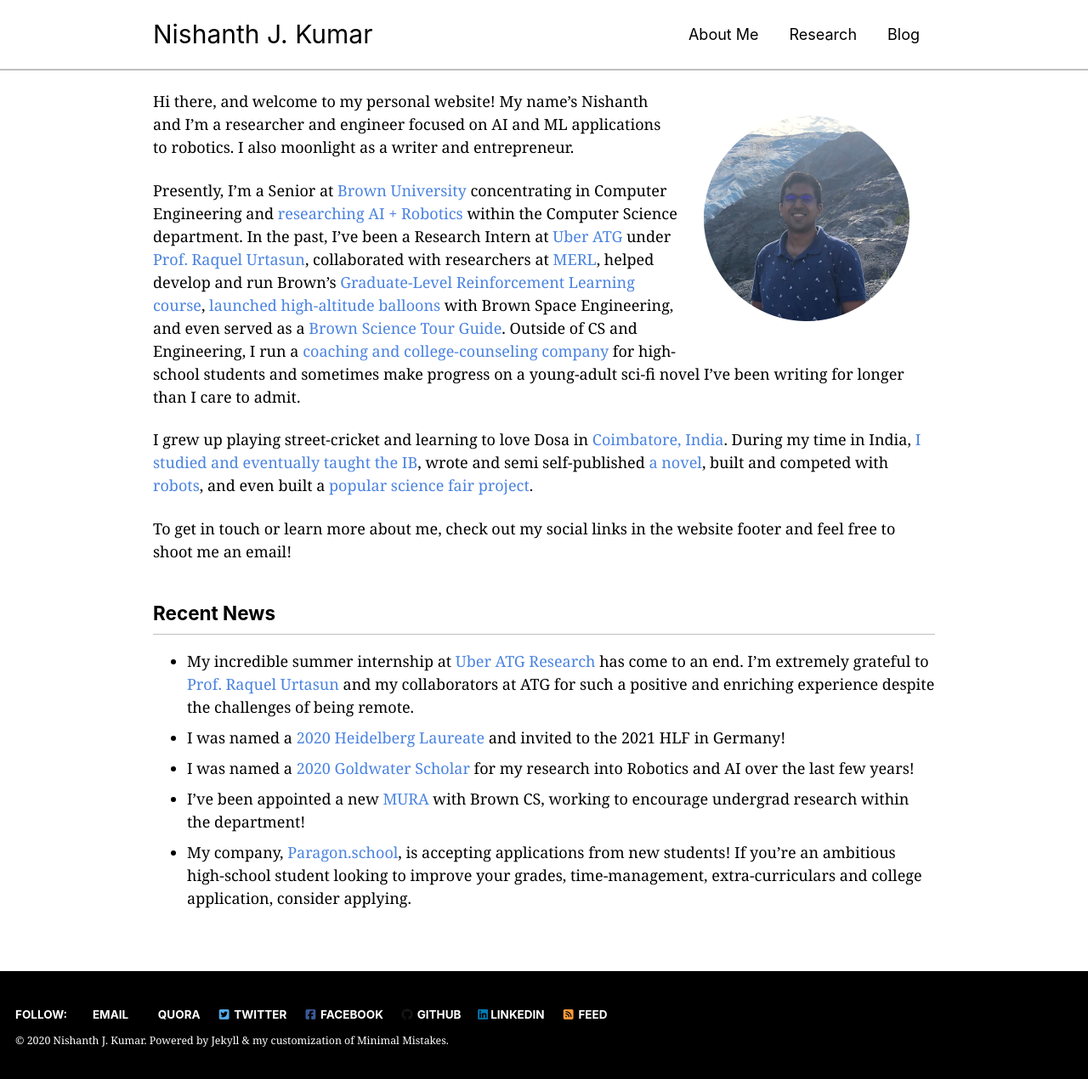
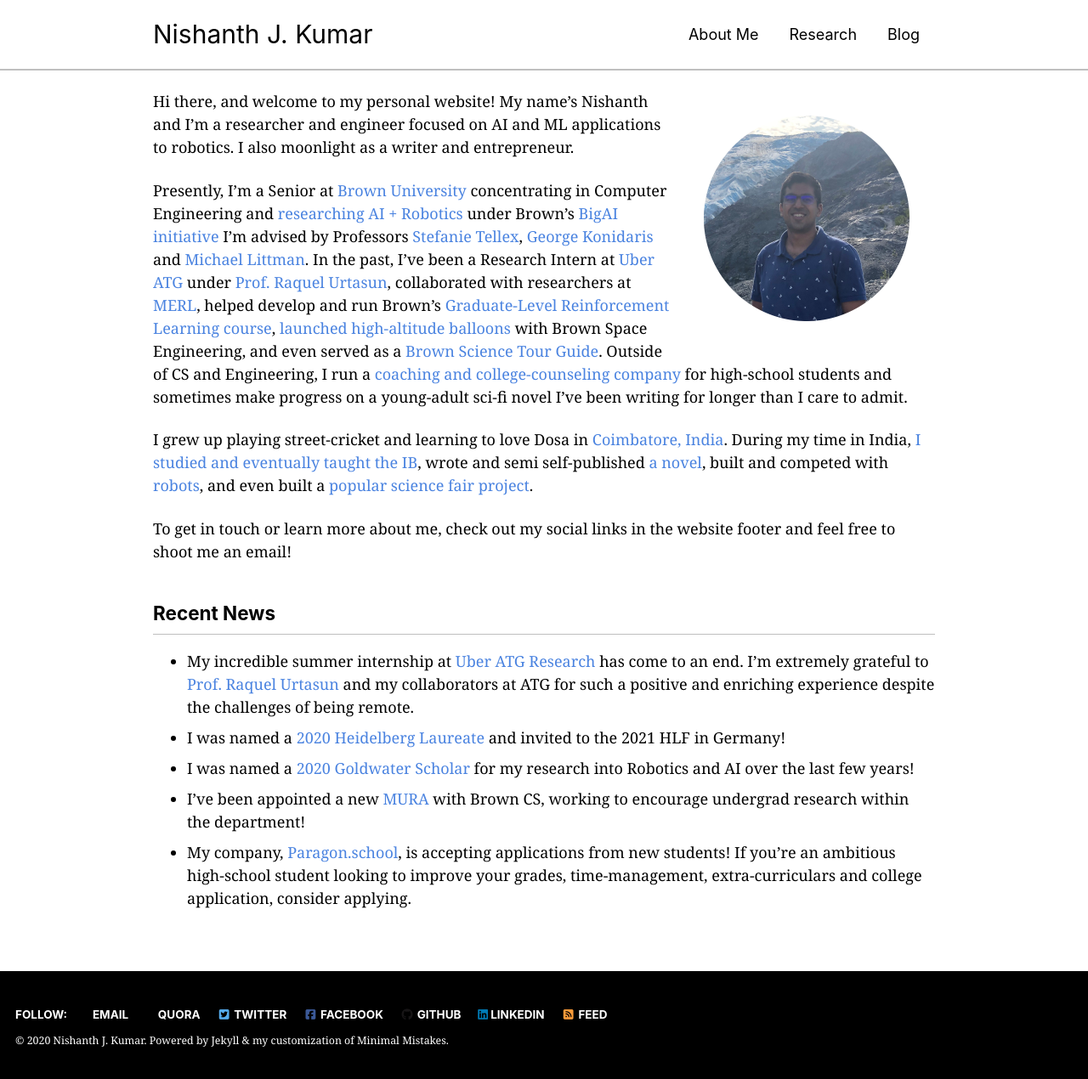
Before and after one commit to NishanthJKumar/NishanthJKumar.github.io, a Jekyll site: the page built from index.md, in a window 1280 px wide. Shown: the whole page at 85% size. Built offline with Jekyll 4.4.1, drawn with Linux system fonts in a browser that asks for light colours; cached includes are drawn as plain includes; nearby versions of some CDN libraries.

Commit message:
more updates for Jess!

```diff
--- a/index.md
+++ b/index.md
@@ -9,7 +9,7 @@ permalink: /
 
 Hi there, and welcome to my personal website! My name's Nishanth and I'm a researcher and engineer focused on AI and ML applications to robotics. I also moonlight as a writer and entrepreneur.
 
-Presently, I'm a Senior at [Brown University](https://www.brown.edu/) concentrating in Computer Engineering and [researching AI + Robotics](https://nishanthjkumar.com/research/) within the Computer Science department. In the past, I've been a Research Intern at [Uber ATG](https://www.uber.com/ca/en/atg/research-and-development/) under [Prof. Raquel Urtasun](http://www.cs.toronto.edu/~urtasun/), collaborated with researchers at [MERL](https://www.merl.com/research/), helped develop and run Brown's [Graduate-Level Reinforcement Learning course](http://cs.brown.edu/courses/cs2951f/), [launched high-altitude balloons](https://brownspace.org/rd/) with Brown Space Engineering, and even served as a [Brown Science Tour Guide](https://www.brown.edu/admission/undergraduate/visit/physical-sciences-tour). Outside of CS and Engineering, I run a [coaching and college-counseling company](https://www.paragon.school/) for high-school students and sometimes make progress on a young-adult sci-fi novel I've been writing for longer than I care to admit.
+Presently, I'm a Senior at [Brown University](https://www.brown.edu/) concentrating in Computer Engineering and [researching AI + Robotics](https://nishanthjkumar.com/research/) under Brown’s [BigAI initiative](http://bigai.cs.brown.edu/) I'm advised by Professors [Stefanie Tellex](https://cs.brown.edu/people/stellex/), [George Konidaris](http://cs.brown.edu/people/gdk/) and [Michael Littman](http://cs.brown.edu/~mlittman/). In the past, I've been a Research Intern at [Uber ATG](https://www.uber.com/ca/en/atg/research-and-development/) under [Prof. Raquel Urtasun](http://www.cs.toronto.edu/~urtasun/), collaborated with researchers at [MERL](https://www.merl.com/research/), helped develop and run Brown's [Graduate-Level Reinforcement Learning course](http://cs.brown.edu/courses/cs2951f/), [launched high-altitude balloons](https://brownspace.org/rd/) with Brown Space Engineering, and even served as a [Brown Science Tour Guide](https://www.brown.edu/admission/undergraduate/visit/physical-sciences-tour). Outside of CS and Engineering, I run a [coaching and college-counseling company](https://www.paragon.school/) for high-school students and sometimes make progress on a young-adult sci-fi novel I've been writing for longer than I care to admit.
 
 I grew up playing street-cricket and learning to love Dosa in [Coimbatore, India](https://www.google.com/maps/place/Coimbatore,+Tamil+Nadu,+India/@11.0116773,76.8268011,11z/data=!3m1!4b1!4m5!3m4!1s0x3ba859af2f971cb5:0x2fc1c81e183ed282!8m2!3d11.0168445!4d76.9558321). During my time in India, [I studied and eventually taught the IB](http://tipskovai.com/news-events/maths-geek-nishanth-kumar/), wrote and semi self-published [a novel](https://books.google.com/books/about/The_Book_of_the_Heavens.html?id=U_AKZPObpxsC), built and competed with [robots](https://www.thehindu.com/news/cities/Coimbatore/coimbatore-students-bag-award-in-robotics-contest/article7258141.ece), and even built a [popular science fair project](https://www.youtube.com/watch?v=QvA7EftdSak).
 
```
